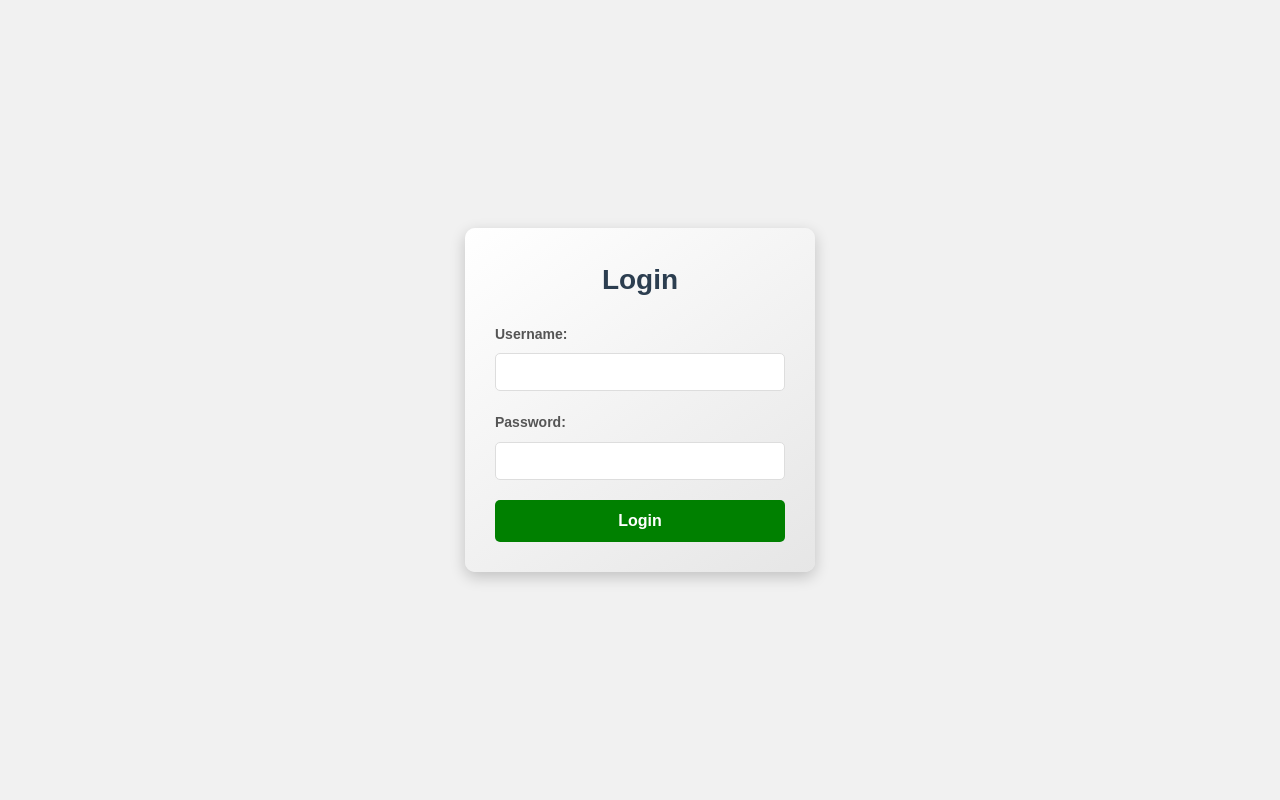
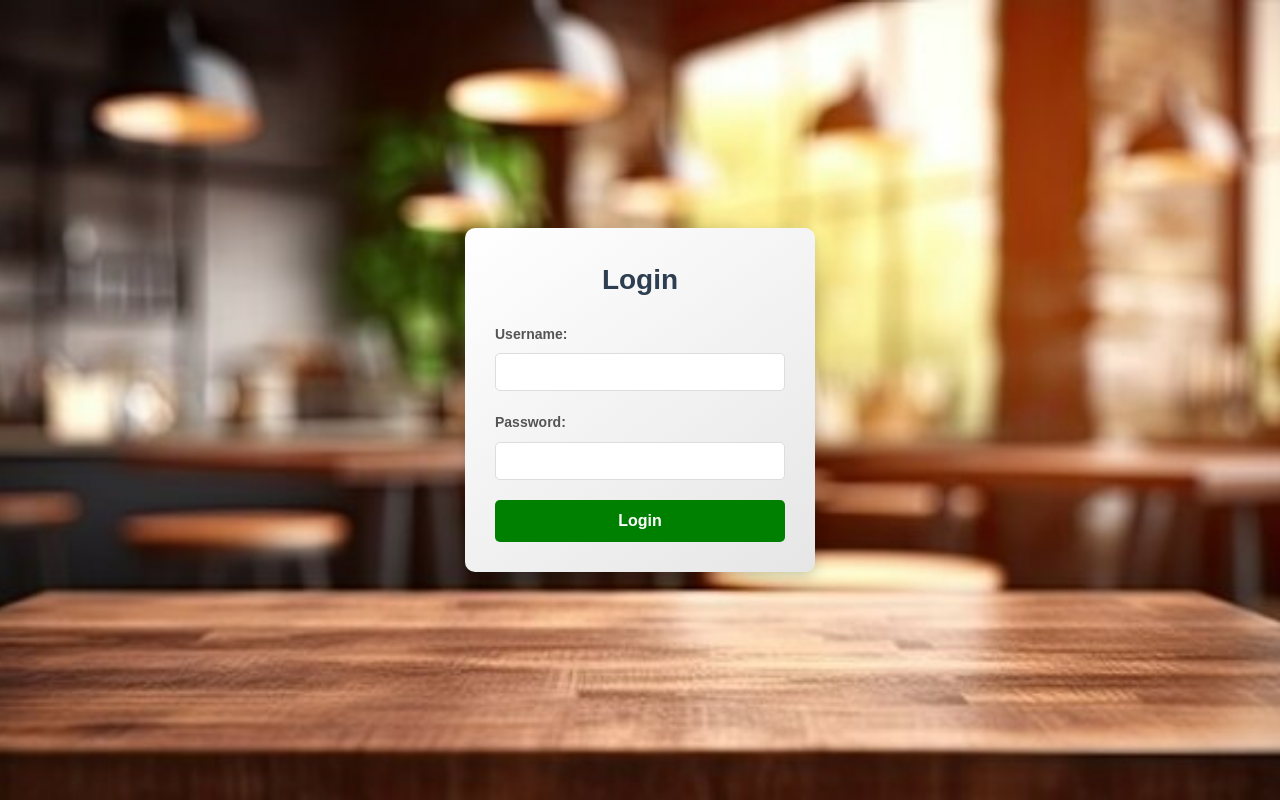
Before and after one commit to adriankoshi/RestaurantManagmentSystem, a PHP site: page /login.php in a window 1280 px wide. Run offline with PHP 8.4, Linux system fonts and the light colour scheme.

Commit message:
added background image to the login form

```diff
--- a/assets/css/style.css
+++ b/assets/css/style.css
@@ -711,7 +711,9 @@ h2 {
 }
 
 .login-form {
-  background-color: #f1f1f1;
+  background: url("../images/login-background/restaurant-background.jpg")
+    no-repeat center center;
+  background-size: cover;
   margin: 0;
   padding: 0;
   height: 100vh;
@@ -721,7 +723,6 @@ h2 {
   color: #333;
 }
 
-/* General Table Styling */
 table {
   width: 100%;
   border-collapse: collapse;
@@ -730,7 +731,6 @@ table {
   text-align: left;
 }
 
-/* Table Header Styling */
 table thead tr {
   background-color: var(--primary-color);
   color: #fff;
```
Also changed, not shown: assets/images/login-background/restaurant-background.jpg (added).
